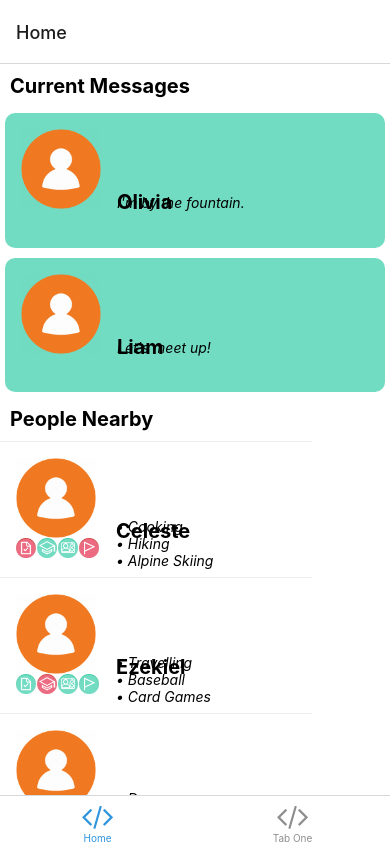
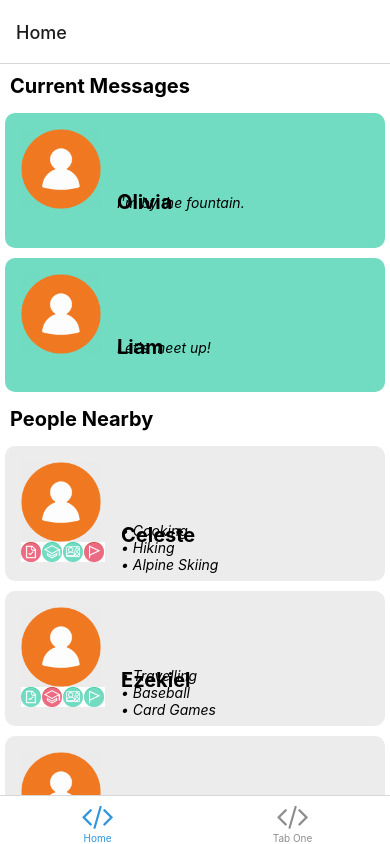
Before and after one commit to maaarvin-was-here/hi5, a React Native app: screen /TabTwo in a window 390 px wide. Built offline with nearby package versions, Linux system fonts and the light colour scheme; what expo-linking would draw is missing.

Commit message:
added bevelling to peple nearby boxes

```diff
--- a/components/NearbyPersonBox.tsx
+++ b/components/NearbyPersonBox.tsx
@@ -38,7 +38,7 @@ export default function NearbyPersonBox(props: NearbyPersonBoxProps) {
     ? require('./img/green-phone.png')
     : require('./img/red-phone.png');
   return (
-    <View style={styles.container}>
+    <View style={styles.outer_box}>
       <Text>
         <View style={styles.container}>
           <Image
@@ -79,6 +79,7 @@ const styles = StyleSheet.create({
   container: {
     flex: 1,
     padding: 8,
+    backgroundColor: '#ECECEC',
   },
   verification_icon_row: {
     flexDirection: 'row',
@@ -94,6 +95,13 @@ const styles = StyleSheet.create({
     fontSize: 20,
     fontWeight: 'bold',
   },
+  outer_box: {
+    flex: 1,
+    padding: 8,
+    backgroundColor: '#ECECEC',
+    borderRadius: 10,
+    margin: 5,
+  },
   italic: { fontStyle: 'italic' },
   separator: {
     marginVertical: 30,
--- a/screens/HomeScreen.tsx
+++ b/screens/HomeScreen.tsx
@@ -18,11 +18,6 @@ export default function HomeScreen() {
         message="Let's meet up!"
       ></CurrentMessageBox>
       <Text style={styles.separating_bar}>People Nearby</Text>
-      <View
-        style={styles.separator}
-        lightColor="#eee"
-        darkColor="rgba(255,255,255,0.1)"
-      />
       <NearbyPersonBox
         name="Celeste"
         interest_1="Cooking"
@@ -33,11 +28,6 @@ export default function HomeScreen() {
         is_vaccinated={false}
         is_verified={true}
       ></NearbyPersonBox>
-      <View
-        style={styles.separator}
-        lightColor="#eee"
-        darkColor="rgba(255,255,255,0.1)"
-      />
       <NearbyPersonBox
         name="Ezekiel"
         interest_1="Travelling"
@@ -48,11 +38,6 @@ export default function HomeScreen() {
         is_vaccinated={true}
         is_verified={true}
       ></NearbyPersonBox>
-      <View
-        style={styles.separator}
-        lightColor="#eee"
-        darkColor="rgba(255,255,255,0.1)"
-      />
       <NearbyPersonBox
         name="Carlos"
         interest_1="Dance"
@@ -63,11 +48,6 @@ export default function HomeScreen() {
         is_vaccinated={true}
         is_verified={true}
       ></NearbyPersonBox>
-      <View
-        style={styles.separator}
-        lightColor="#eee"
-        darkColor="rgba(255,255,255,0.1)"
-      />
       <NearbyPersonBox
         name="Malika"
         interest_1="Acting"
@@ -78,11 +58,6 @@ export default function HomeScreen() {
         is_vaccinated={true}
         is_verified={true}
       ></NearbyPersonBox>
-      <View
-        style={styles.separator}
-        lightColor="#eee"
-        darkColor="rgba(255,255,255,0.1)"
-      />
       <NearbyPersonBox
         name="Stephen"
         interest_1="Pokemon"
```
